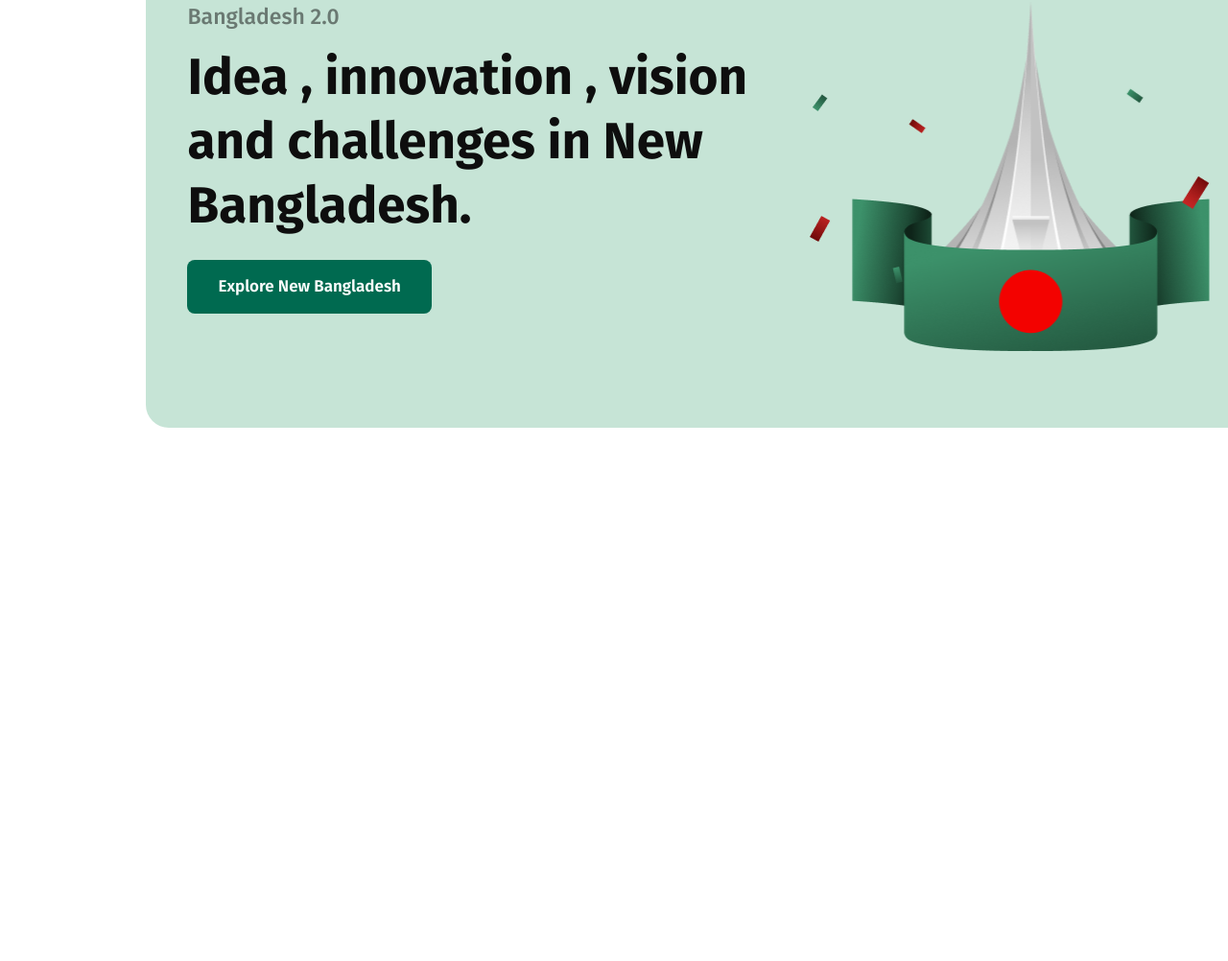
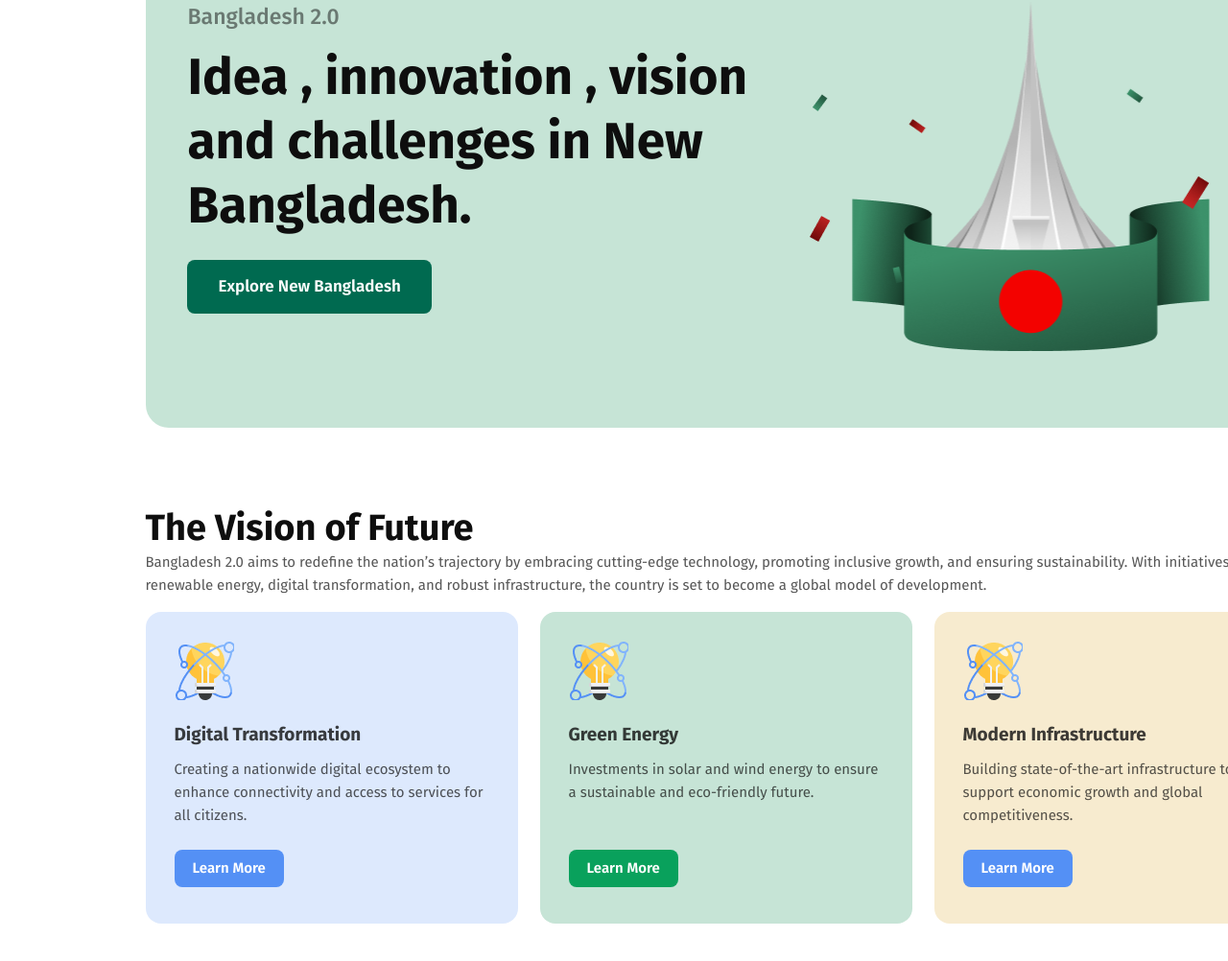
Before and after one commit to codeSmith-006/Ass-001-BANGLADESH-2.0, a plain HTML site: page index.html in a window 1280 px wide. Shown: the part 214-1216 px from the top of the page at 96% size. Before the commit the page ends 800 px from the top, so only its background shows below. Drawn offline with Linux system fonts and the light colour scheme.

Commit message:
completed half of vision section

```diff
--- a/Styles/style.css
+++ b/Styles/style.css
@@ -124,3 +124,127 @@ header .banner .banner-content button:hover {
     background-color: #588157;
     color: black;
 }
+
+/* main styles */
+
+main {
+    width: 1513px;
+    height: 4285px;
+    display: flex;
+    align-items: flex-start;
+    justify-content: center;
+}
+
+main .content-vision {
+    width: 1210px;
+    height: 765px;
+}
+
+main .content-vision > .title {
+    color: rgb(14, 14, 14);
+    font-family: Fira Sans;
+    font-size: 38px;
+    font-weight: 700;
+    line-height: 48px;
+    letter-spacing: 0%;
+    text-align: left;
+}
+
+main .content-vision .description {
+    color: rgba(14, 14, 14, 0.7);
+    font-family: Fira Sans;
+    font-size: 15px;
+    font-weight: 400;
+    line-height: 24px;
+    letter-spacing: 0%;
+    text-align: left;
+}
+
+main .content-vision .visions {
+    width: 1210px;
+    height: 325px;
+    display: flex;
+    align-items: center;
+    justify-content: center;
+    gap: 23px;
+}
+
+main .content-vision .visions .vision {
+    width: 388px;
+    height: 325px;
+    border-radius: 16px;
+    background: rgba(84, 144, 245, 0.2);
+    margin-top: 32px;
+}
+
+main .content-vision .visions .vision-2 {
+    background-color: rgb(198, 228, 214);
+}
+
+main .content-vision .visions .vision-2 .vision-content button {
+    background: rgb(9, 161, 92);
+}
+
+main .content-vision .visions .vision-3 {
+    background-color: rgb(247, 235, 207);
+}
+
+main .content-vision .visions .vision .vision-content {
+    width: 358px;
+    height: 295px;
+    padding: 30px;
+}
+
+main .content-vision .visions .vision .icon {
+    width: 62px;
+    height: 62px;
+    background: url(../assets/card-icon.png);
+    margin-bottom: 24px;
+}
+
+main .content-vision .visions .vision .heading {
+    width: 327px;
+    height: 108px;
+    margin-bottom: 24px;
+}
+
+main .content-vision .visions .vision .heading .title {
+    color: rgba(14, 14, 14, 0.8);
+    font-family: Fira Sans;
+    font-size: 19px;
+    font-weight: 700;
+    line-height: 24px;
+    letter-spacing: 0%;
+    text-align: left;
+    margin-bottom: 12px;
+}
+
+main .content-vision .visions .vision .heading .description {
+    color: rgba(14, 14, 14, 0.7);
+    font-family: Fira Sans;
+    font-size: 15px;
+    font-weight: 400;
+    line-height: 24px;
+    letter-spacing: 0%;
+    text-align: left;
+}
+
+main .content-vision .visions .vision button {
+    all: unset;
+    color: rgb(255, 255, 255);
+    font-family: Fira Sans;
+    font-size: 15px;
+    font-weight: 600;
+    line-height: 19px;
+    letter-spacing: 0%;
+    text-align: left;
+    border-radius: 8px;
+    background: rgb(84, 144, 245);
+    padding: 10px 19px;
+    cursor: pointer;
+}
+
+main .content-vision .visions .vision button:hover {
+    color: #264653;
+    background: #2a9d8f;
+}
--- a/index.html
+++ b/index.html
@@ -35,9 +35,54 @@
      </header>
 
      <!-- Body section -->
-      <body>
+      <main>
 
-      </body>
+        <div class="content-vision">
+            <p class="title">The Vision of Future</p>
+            <p class="description">Bangladesh 2.0 aims to redefine the nation’s trajectory by embracing cutting-edge technology, promoting inclusive growth, and ensuring sustainability. With initiatives in renewable energy, digital transformation, and robust infrastructure, the country is set to become a global model of development.</p>
+            <div class="visions">
+
+                <!-- digital transformation vision -->
+                <div class="vision">
+                    <div class="vision-content">
+                        <div class="icon"></div>
+                        <div class="heading">
+                            <div class="title">Digital Transformation</div>
+                            <div class="description">Creating a nationwide digital ecosystem to enhance connectivity and access to services for all citizens.</div>
+                        </div>
+                        <button>Learn More</button>
+                    </div>
+                </div>
+
+                <!-- green energy vision -->
+                <div class="vision vision-2" >
+                    <div class="vision-content">
+                        <div class="icon"></div>
+                        <div class="heading">
+                            <div class="title">Green Energy</div>
+                            <div class="description">Investments in solar and wind energy to ensure a sustainable and eco-friendly future.</div>
+                        </div>
+                        <button>Learn More</button>
+                    </div>
+                </div>
+
+                <!-- modern infrastructure -->
+                <div class="vision vision-3">
+                    <div class="vision-content">
+                        <div class="icon"></div>
+                        <div class="heading">
+                            <div class="title">Modern Infrastructure</div>
+                            <div class="description">Building state-of-the-art infrastructure to support economic growth and global competitiveness.</div>
+                        </div>
+                        <button>Learn More</button>
+                    </div>
+                </div>
+
+            </div>
+
+        </div>
+
+      </main>
 
       <!-- Footer section -->
        <footer>
```
